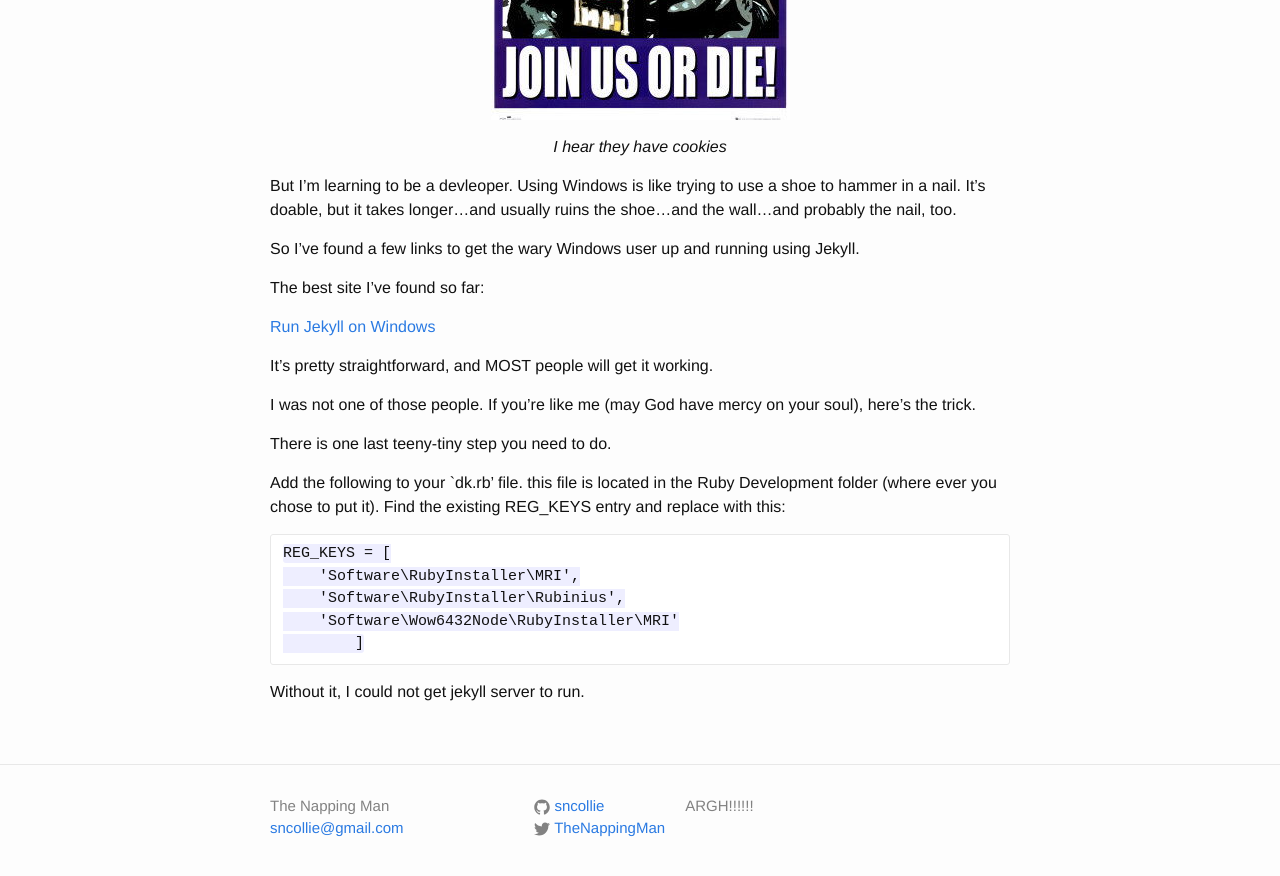
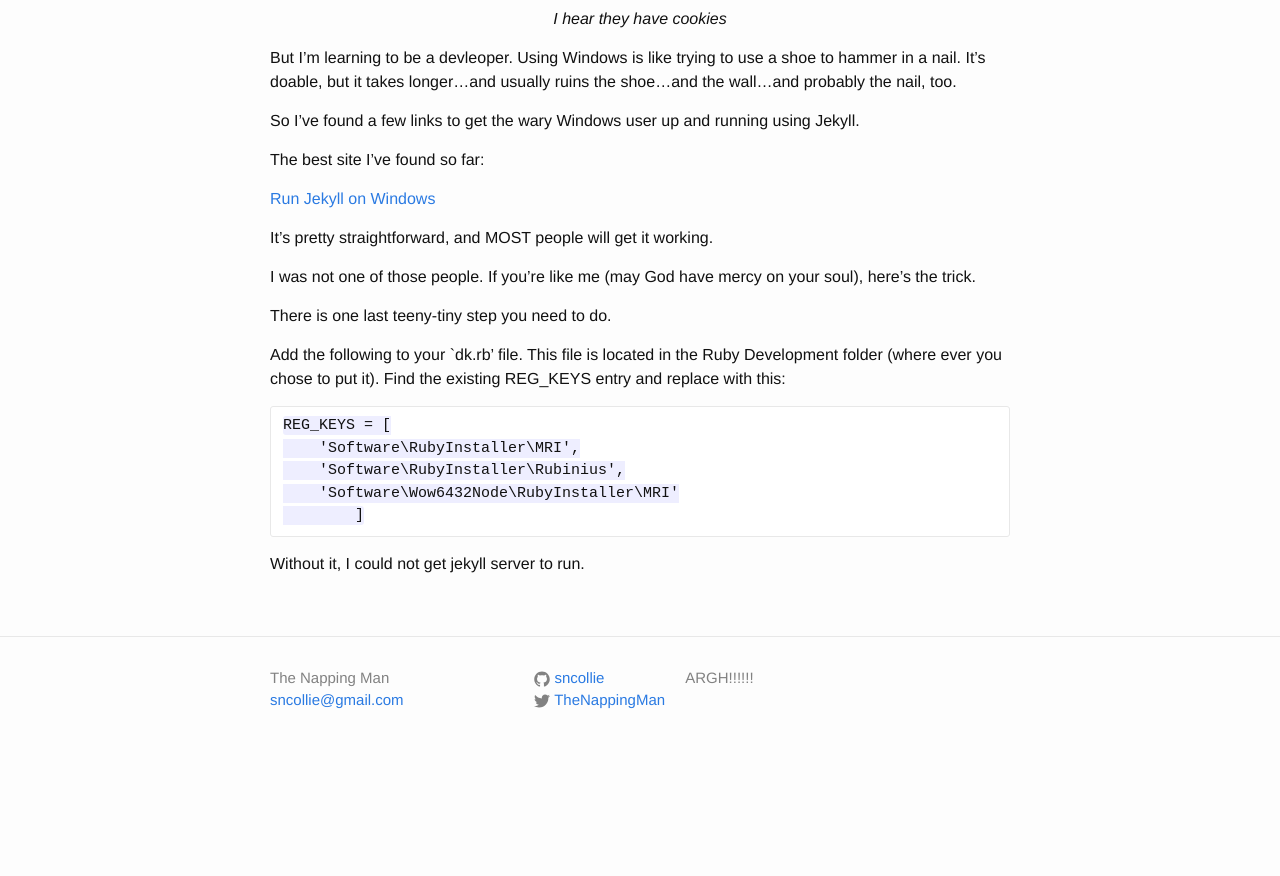
Before and after one commit to sncollie/sncollie.github.io, a Jekyll site: the page built from _posts/2014-10-16-Windows-users-unite.markdown, in a window 1280 px wide and 900 px high, scrolled down 736 px. Shown: the top 876 px of the window. Built offline with Jekyll 4.4.1, drawn with Linux system fonts in a browser that asks for light colours; after the commit the page ends 1508 px from its top, so only the background shows below that.

Commit message:
A few small blog changes

```diff
--- a/_posts/2014-10-16-Windows-users-unite.markdown
+++ b/_posts/2014-10-16-Windows-users-unite.markdown
@@ -25,7 +25,7 @@ I was not one of those people.  If you're like me (may God have mercy on your so
 
 There is one last teeny-tiny step you need to do.
 
-Add the following to your `dk.rb' file.  this file is located in the Ruby Development folder (where ever you chose to put it).  Find the existing REG_KEYS entry and replace with this:
+Add the following to your `dk.rb' file.  This file is located in the Ruby Development folder (where ever you chose to put it).  Find the existing REG_KEYS entry and replace with this:
 
 
     REG_KEYS = [
```
Also changed, not shown: images/darthms.jpg, 2 other files.
